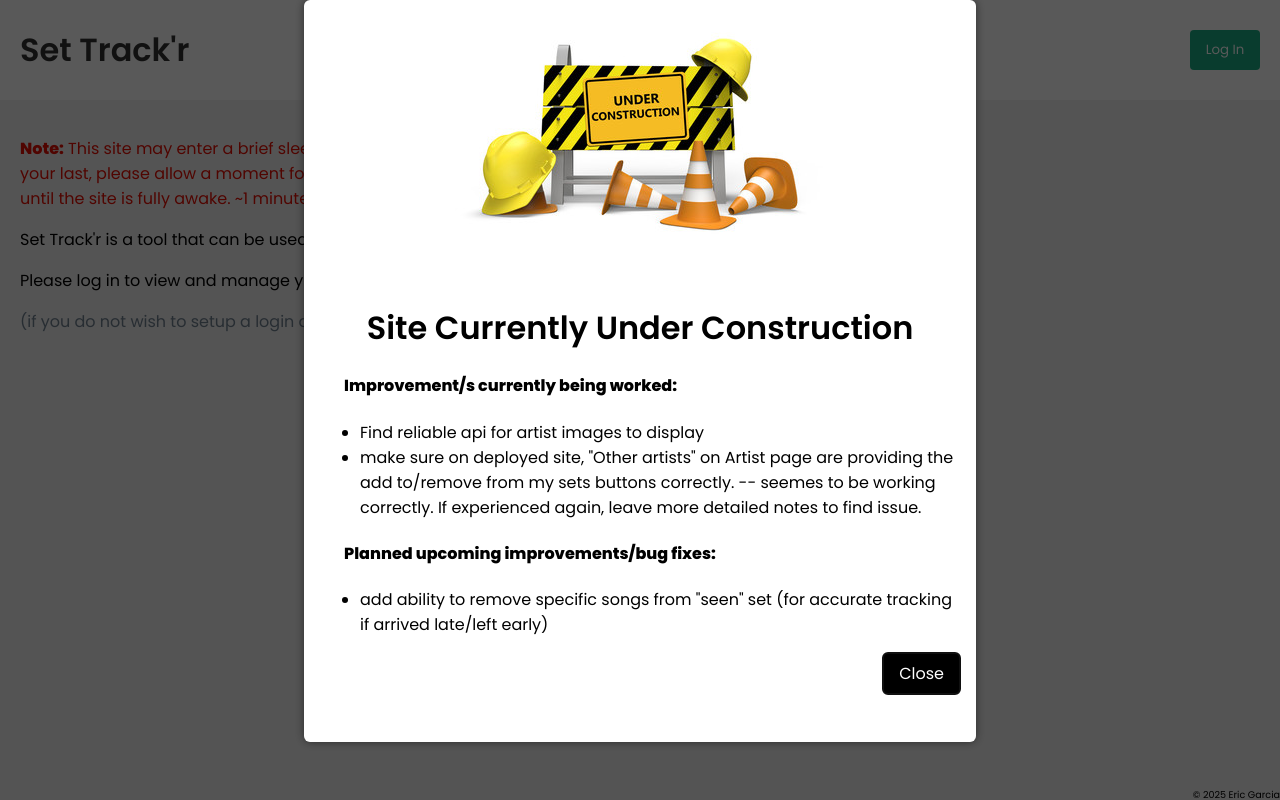
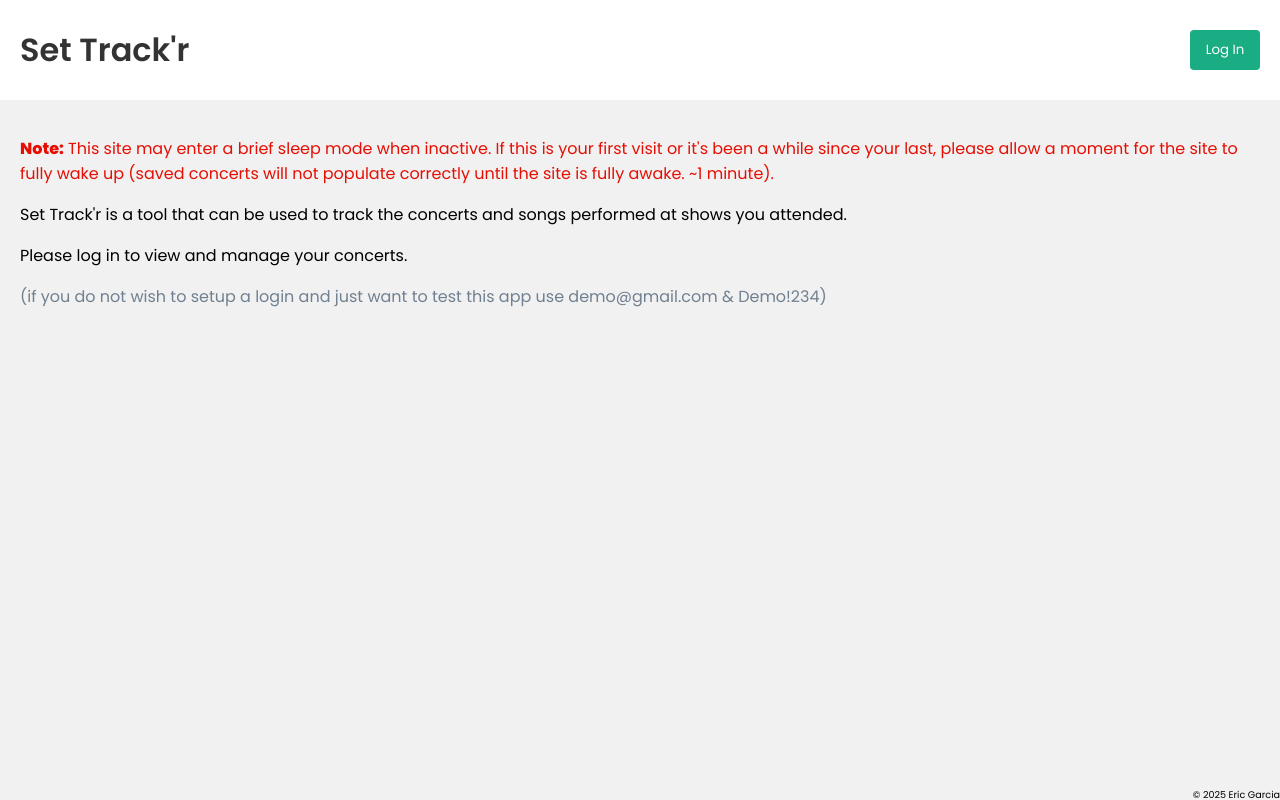
Before and after one commit to egarcia1868/Set-Track-r, a React (Create React App) app in the folder frontend/: page / in a window 1280 px wide. Built offline with nearby package versions, Linux system fonts and the light colour scheme; no server answers.

Commit message:
put on finishing touches.  Also prettied files.

```diff
--- a/frontend/src/components/common/ArtistImageCarousel.js
+++ b/frontend/src/components/common/ArtistImageCarousel.js
@@ -25,15 +25,30 @@ const ArtistImageCarousel = ({ concerts }) => {
   const thirdRowImages = images.slice(16);
 
   // Duplicate for seamless loop
-  const firstRowDuplicated = [...firstRowImages, ...firstRowImages, ...firstRowImages];
-  const secondRowDuplicated = [...secondRowImages, ...secondRowImages, ...secondRowImages];
-  const thirdRowDuplicated = [...thirdRowImages, ...thirdRowImages, ...thirdRowImages];
+  const firstRowDuplicated = [
+    ...firstRowImages,
+    ...firstRowImages,
+    ...firstRowImages,
+  ];
+  const secondRowDuplicated = [
+    ...secondRowImages,
+    ...secondRowImages,
+    ...secondRowImages,
+  ];
+  const thirdRowDuplicated = [
+    ...thirdRowImages,
+    ...thirdRowImages,
+    ...thirdRowImages,
+  ];
 
   return (
     <div className="artist-carousel-background">
       <div className="artist-carousel-track">
         {firstRowDuplicated.map((image, index) => (
-          <div key={`row1-${image.name}-${index}`} className="artist-carousel-item">
+          <div
+            key={`row1-${image.name}-${index}`}
+            className="artist-carousel-item"
+          >
             <img
               src={image.url}
               alt={image.name}
@@ -46,7 +61,10 @@ const ArtistImageCarousel = ({ concerts }) => {
       {secondRowImages.length > 0 && (
         <div className="artist-carousel-track artist-carousel-track-second">
           {secondRowDuplicated.map((image, index) => (
-            <div key={`row2-${image.name}-${index}`} className="artist-carousel-item">
+            <div
+              key={`row2-${image.name}-${index}`}
+              className="artist-carousel-item"
+            >
               <img
                 src={image.url}
                 alt={image.name}
@@ -60,7 +78,10 @@ const ArtistImageCarousel = ({ concerts }) => {
       {thirdRowImages.length > 0 && (
         <div className="artist-carousel-track artist-carousel-track-third">
           {thirdRowDuplicated.map((image, index) => (
-            <div key={`row3-${image.name}-${index}`} className="artist-carousel-item">
+            <div
+              key={`row3-${image.name}-${index}`}
+              className="artist-carousel-item"
+            >
               <img
                 src={image.url}
                 alt={image.name}
--- a/frontend/src/components/common/UnderConstructionModal.js
+++ b/frontend/src/components/common/UnderConstructionModal.js
@@ -66,13 +66,7 @@ const UnderConstructionModal = ({ isOpen, onClose }) => {
         Improvement/s currently being worked:
       </h4>
       <ul>
-        <li>Find reliable api for artist images to display</li>
-        <li>
-          make sure on deployed site, "Other artists" on Artist page are
-          providing the add to/remove from my sets buttons correctly. -- seemes
-          to be working correctly. If experienced again, leave more detailed
-          notes to find issue.
-        </li>
+
       </ul>
       <h4 style={{ marginLeft: "1.5rem" }}>
         Planned upcoming improvements/bug fixes:
--- a/frontend/src/pages/Home.js
+++ b/frontend/src/pages/Home.js
@@ -6,11 +6,11 @@ const Home = () => {
   const [isModalOpen, setIsModalOpen] = useState(true);
 
   return (
-    <div className="home">
-      <UnderConstructionModal
-        onClose={() => setIsModalOpen(false)}
-        isOpen={isModalOpen}
-      />
+    // <div className="home">
+    //   <UnderConstructionModal
+    //     onClose={() => setIsModalOpen(false)}
+    //     isOpen={isModalOpen}
+    //   />
     <div>
       <p className="alert">
         <strong>Note:</strong> This site may enter a brief sleep mode when
@@ -25,11 +25,11 @@ const Home = () => {
       </p>
       <p>Please log in to view and manage your concerts.</p>
       <p className="subtitle">
-          (if you do not wish to setup a login and just want to test this app
-          use demo@gmail.com & Demo!234)
+        (if you do not wish to setup a login and just want to test this app use
+        demo@gmail.com & Demo!234)
       </p>
     </div>
-    </div>
+    // </div>
   );
 };
 
```
Also changed, not shown: frontend/src/components/concert/SongsDetails.js (+15 -9 lines), frontend/src/pages/PublicProfile.js (+9 -3 lines), 2 other files (tests, documents, lock files or other folders). Lines whose indentation alone changed are shown as unchanged.
